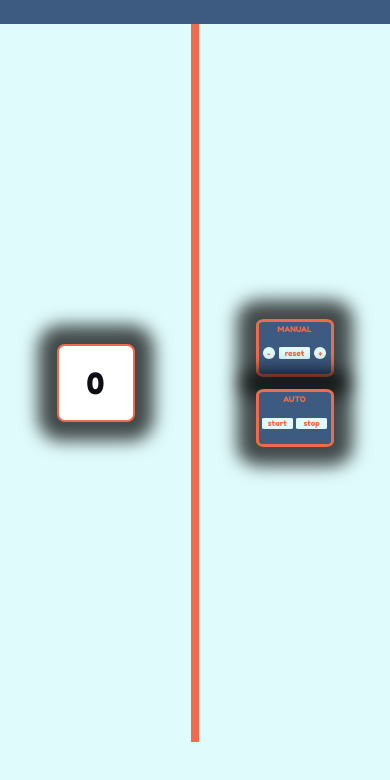
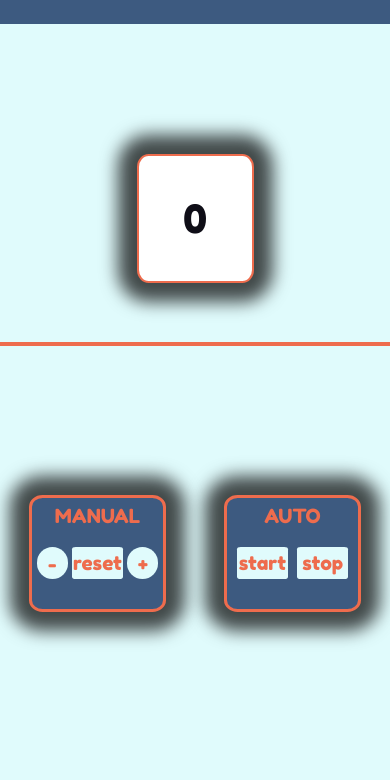
Before and after one commit to marcogiu/Counter_js, a plain HTML site: page index.html in a window 390 px wide. Shown: the part 60-840 px from the top of the page. Drawn offline with Linux system fonts and the light colour scheme.

Commit message:
fix media

```diff
--- a/assets/sass/_downrightmain.scss
+++ b/assets/sass/_downrightmain.scss
@@ -30,3 +30,27 @@
     border-radius: 7.5%;
   }
 }
+
+/*  MOBILE   */
+@media screen and (min-width:320px) and (max-width:480px) {
+  .container2 {
+      width: 35vw;
+      height: 30vw;
+
+      #title2 {
+        font-size: 5vw;
+        margin-top: 1.5vw;
+      }
+
+      .row2 {
+        margin-top: 5vw;
+      }
+
+      #start,
+      #stop {
+        height: 8vw;
+        width: 13vw;
+        font-size: 5vw;
+      }
+    }
+}
--- a/assets/sass/_generalstyles.scss
+++ b/assets/sass/_generalstyles.scss
@@ -14,6 +14,16 @@ body {
 main {
   height: 85vh;
   width: 100vw;
+  display: flex;
+  flex-direction: row;
+}
 
-  display: flex;
+/*  MOBILE   */
+@media screen and (min-width:320px) and (max-width:480px) {
+  main {
+      display: flex;
+      flex-direction: column;
+      justify-content: space-evenly;
+      align-items: center;
+    }
 }
--- a/assets/sass/_leftmain.scss
+++ b/assets/sass/_leftmain.scss
@@ -18,3 +18,22 @@
     padding: 5vw;
   }
 }
+
+/*  MOBILE   */
+@media screen and
+(min-width:320px) and (max-width:480px) {
+  .left-main {
+    width: 100vw;
+    border-right: none;
+    border-bottom: 4px solid $color4;
+
+    #startValue {
+      margin-bottom: 15vw;
+      width: 30vw;
+      font-size: 10vw;
+      text-align: center;
+      color: #0f0e17;
+      padding: 10vw;
+    }
+  }
+}
--- a/assets/sass/_rightmain.scss
+++ b/assets/sass/_rightmain.scss
@@ -13,3 +13,13 @@
 
 /*   DOWN-RIGHT-MAIN    */
 @import './downrightmain.scss';
+
+/*  MOBILE   */
+@media screen and (min-width:320px) and (max-width:480px) {
+  .right-main {
+    border-left: none;
+    flex-direction: row;
+    gap: 15vw;
+    margin-top: 5vw;
+  }
+}
--- a/assets/sass/_toprightmain.scss
+++ b/assets/sass/_toprightmain.scss
@@ -39,3 +39,34 @@
     border-radius: 7.5%;
   }
 }
+
+
+/*  MOBILE   */
+@media screen and (min-width:320px) and (max-width:480px) {
+  .container1 {
+    width: 35vw;
+    height: 30vw;
+
+    #title1 {
+      font-size: 5vw;
+      margin-top: 1.5vw;
+    }
+
+    .row1 {
+      margin-top: 5vw;
+    }
+
+    #btnIncrease,
+    #btnDecrease {
+      font-size: 5vw;
+      height: 8vw;
+      width: 8vw;
+    }
+
+    #reset {
+      height: 8vw;
+      width: 13vw;
+      font-size: 5vw;
+    }
+  }
+}
```
Also changed, not shown: assets/styles/styles.css.
